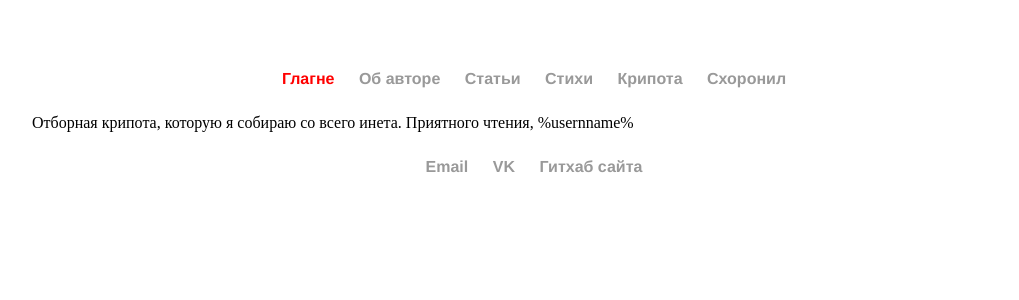
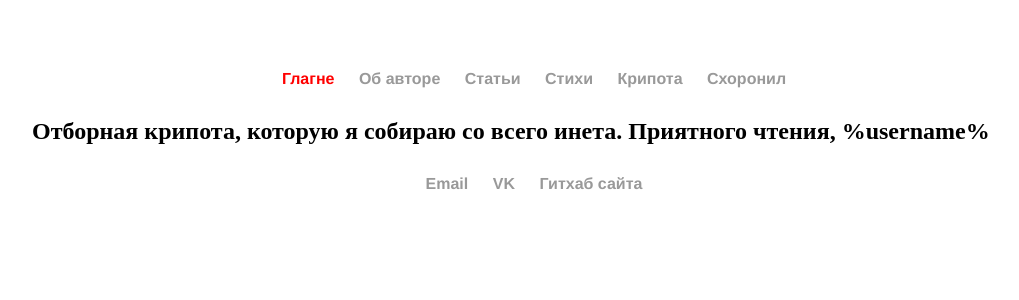
Before and after one commit to G0DMD/G0DMD.github.io, a Jekyll site: the page built from creepy/index.html, in a window 1280 px wide. Shown: the top 300 px of the page, without its empty margins (96-1115 px from the left). Built offline with Jekyll 4.4.1, drawn with Linux system fonts in a browser that asks for light colours.

Commit message:
Update index.html

```diff
--- a/creepy/index.html
+++ b/creepy/index.html
@@ -1,4 +1,6 @@
 ---
 layout: default
+title: God Mode/creepy
 ---
-<p>Отборная крипота, которую я собираю со всего инета. Приятного чтения, %usernname%</p>
+<h2>Отборная крипота, которую я собираю со всего инета. Приятного чтения, %username%</h2>
+<a href="pictures/vid.jpg"></a>
```
